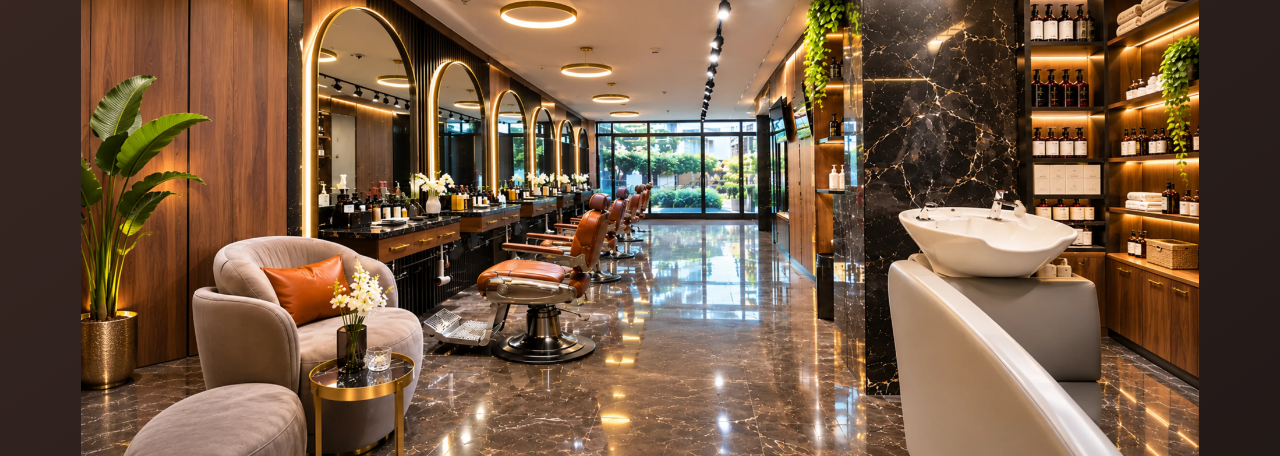
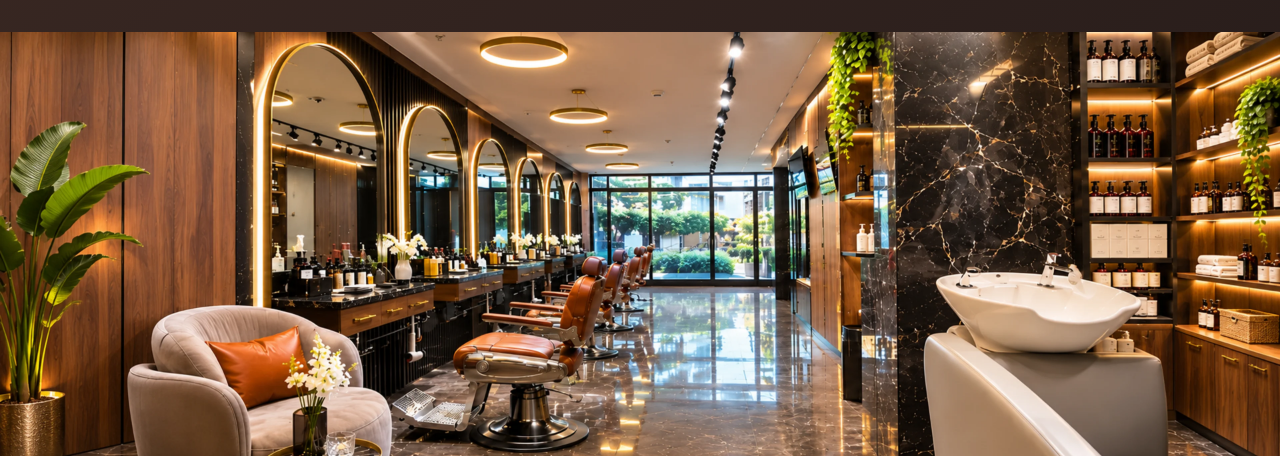
Before and after one commit to baherezzat/BARBER-STUDIO, a plain HTML site: page index.html in a window 1280 px wide. Shown: the part 75-531 px from the top of the page. Drawn offline with nearby package versions, Linux system fonts and the light colour scheme.

Commit message:
Fit the desktop photograph and booking strip to the full viewport height

```diff
--- a/atelier.css
+++ b/atelier.css
@@ -240,9 +240,14 @@ html[dir="rtl"] .session-modes button::after { transform: rotate(-45deg); }
   .booking-entry .session-modes button { min-height: 44px; padding: .35rem .85rem; font-size: 1.0625rem; }
 }
 @media (min-width: 769px) and (orientation: landscape) {
+  .booking-entry {
+    height: 100dvh;
+    grid-template-rows: minmax(0, 1fr) auto;
+  }
   .booking-entry .session-photo {
-    --photo-height: min(39vw, 59svh, max(0px, calc(100svh - var(--header-h) - 10rem)));
-    width: min(100%, calc(var(--photo-height) * 64 / 27));
-    justify-self: center;
+    width: 100%;
+    height: 100%;
+    aspect-ratio: auto;
   }
+  .booking-entry .session-photo img { object-position: center bottom; }
 }
```
